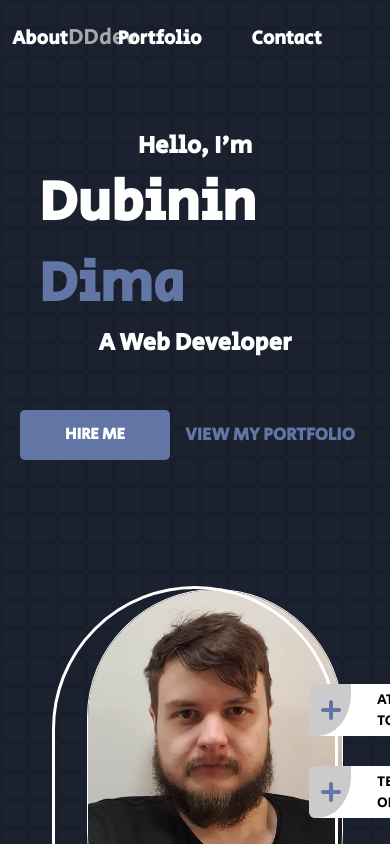
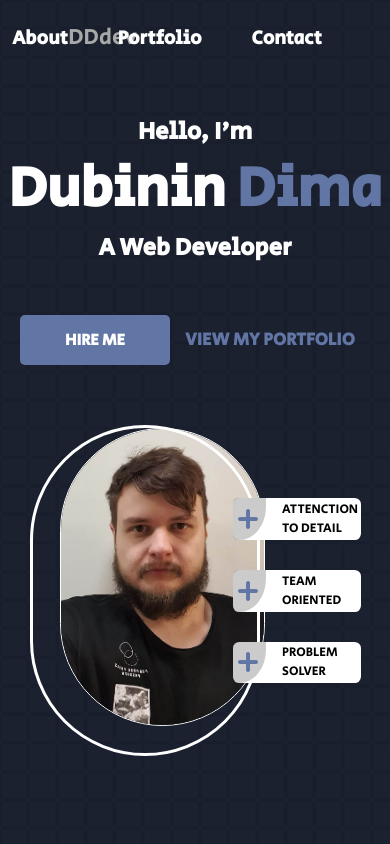
Before and after one commit to gorzerk1/Portfolio, a React (Create React App) app: page / in a window 390 px wide. Shown: the top 844 px of the page. Built offline with nearby package versions, Linux system fonts and the light colour scheme.

Commit message:
Update main.css

```diff
--- a/src/component/main/main.css
+++ b/src/component/main/main.css
@@ -87,6 +87,7 @@ span {
     justify-content: center;
     align-items: center;
     position: relative;
+
 }
 
 .Main--circle {
@@ -191,6 +192,9 @@ span {
     }
 }
 @media (max-width:770px) {
+    .Main--aboutMe {
+        width: 100%;
+    }
     .Main--leftSide {
         font-size: 1.5rem;
     }
@@ -253,3 +257,128 @@ span {
     }
 
 }
+
+@media (max-width:600px) {
+    .Main--aboutMe {
+        height: 110vh;
+    }
+    .Main--leftSide {
+        height: 45%;
+    }
+    .Main--rightSide {
+        height: 50%;
+    }
+    .Main--circle {
+        margin-right:100px
+    }
+    .Main--circle {
+        position: relative;
+        width: 224px;   /* 280px - 20% */
+        height: 324.8px;  /* 406px - 20% */
+        border: 3.2px solid white;
+        border-radius: 160px;
+    }
+
+    .Main--circle > img {
+        position: absolute;
+        width: 203.2px;  /* 254px - 20% */
+        height: 295.2px;  /* 369px - 20% */
+        border-radius: 160px;
+        right:-8px;
+        z-index: -1;
+        border:1px solid;
+    }
+
+    .Main--detail {
+        position: relative;
+        z-index: 0;
+        background: white;
+        width: 128px;   /* 160px - 20% */
+        height: 41.6px;  /* 52px - 20% */
+        display: flex;
+        justify-content: flex-start;
+        align-items: center;
+        border-radius: 6.4px;
+        color:black;
+    }
+
+    .Main--detail > :nth-child(2) {
+        width: 100%;
+        z-index: 2;
+        height: 100%;
+        font-size: 0.8rem;
+        display: flex;
+        align-items: center;
+        margin:0 auto;
+    }
+
+    .Main--detail > img {
+        margin:0 24px 0 5px;
+        width: 20px;
+        height: 20px;
+        z-index: 2;
+    }
+    .Main--talent {
+        left:120px;
+    }
+
+}
+
+@media (max-width:450px) {
+    .Main--aboutMe {
+        height: 100vh;
+    }
+    .Main--circle {
+        margin-right:100px
+    }
+    .Main--circle {
+        position: relative;
+        width: 224px;   /* 280px - 20% */
+        height: 324.8px;  /* 406px - 20% */
+        border: 3.2px solid white;
+        border-radius: 160px;
+    }
+
+    .Main--circle > img {
+        position: absolute;
+        width: 203.2px;  /* 254px - 20% */
+        height: 295.2px;  /* 369px - 20% */
+        border-radius: 160px;
+        right:-8px;
+        z-index: -1;
+        border:1px solid;
+    }
+
+    .Main--detail {
+        position: relative;
+        z-index: 0;
+        background: white;
+        width: 128px;   /* 160px - 20% */
+        height: 41.6px;  /* 52px - 20% */
+        display: flex;
+        justify-content: flex-start;
+        align-items: center;
+        border-radius: 6.4px;
+        color:black;
+        margin-right:16px;
+    }
+
+    .Main--detail > :nth-child(2) {
+        width: 100%;
+        z-index: 2;
+        height: 100%;
+        font-size: 0.8rem;
+        display: flex;
+        align-items: center;
+        margin:0 auto;
+    }
+
+    .Main--detail > img {
+        margin:0 24px 0 5px;
+        width: 20px;
+        height: 20px;
+        z-index: 2;
+    }
+
+
+}
```
